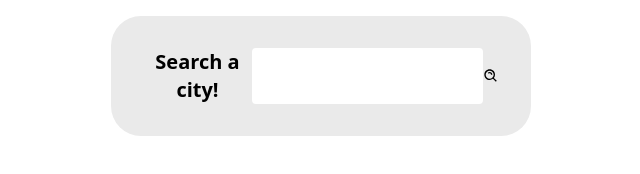
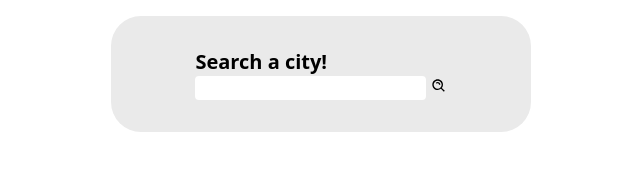
Before and after one commit to lillielovatt/eat-your-luck, a plain HTML site: page index.html in a window 1280 px wide. Shown: the whole page, without its empty margins (319-959 px from the left). Drawn offline with nearby package versions, Linux system fonts and the light colour scheme.

Commit message:
made searchbar pretty

```diff
--- a/index.html
+++ b/index.html
@@ -12,15 +12,23 @@
 </head>
 
 <body class="">
-<div class="mx-auto bg-grey-400 card">
-    <div class="search flex">
-        <h1 class="text-xl font-bold text-center">
-            Search a city!
-          </h1>
-    <input type ="text" class="search-bar rounded flex-auto content-evenly">
-    <button><svg stroke="currentColor" fill="currentColor" stroke-width="0" viewBox="0 0 24 24" height="1em" width="1em" xmlns="http://www.w3.org/2000/svg"><path d="M10,18c1.846,0,3.543-0.635,4.897-1.688l4.396,4.396l1.414-1.414l-4.396-4.396C17.365,13.543,18,11.846,18,10 c0-4.411-3.589-8-8-8s-8,3.589-8,8S5.589,18,10,18z M10,4c3.309,0,6,2.691,6,6s-2.691,6-6,6s-6-2.691-6-6S6.691,4,10,4z"></path><path d="M11.412,8.586C11.791,8.966,12,9.468,12,10h2c0-1.065-0.416-2.069-1.174-2.828c-1.514-1.512-4.139-1.512-5.652,0 l1.412,1.416C9.346,7.83,10.656,7.832,11.412,8.586z"></path></svg></button>
-</div>
-</div>
+    <div class="mx-auto bg-grey-400 grid place-items-center card">
+        <div class="search flex-column content-center">
+            <h1 class="text-xl font-bold text-center flex w-100">
+                Search a city!
+            </h1>
+            <input type="text" class="search-bar rounded flex-auto content-evenly">
+            <button><svg stroke="currentColor" fill="currentColor" stroke-width="0" viewBox="0 0 24 24" height="1em"
+                    width="1em" xmlns="http://www.w3.org/2000/svg">
+                    <path
+                        d="M10,18c1.846,0,3.543-0.635,4.897-1.688l4.396,4.396l1.414-1.414l-4.396-4.396C17.365,13.543,18,11.846,18,10 c0-4.411-3.589-8-8-8s-8,3.589-8,8S5.589,18,10,18z M10,4c3.309,0,6,2.691,6,6s-2.691,6-6,6s-6-2.691-6-6S6.691,4,10,4z">
+                    </path>
+                    <path
+                        d="M11.412,8.586C11.791,8.966,12,9.468,12,10h2c0-1.065-0.416-2.069-1.174-2.828c-1.514-1.512-4.139-1.512-5.652,0 l1.412,1.416C9.346,7.83,10.656,7.832,11.412,8.586z">
+                    </path>
+                </svg></button>
+        </div>
+    </div>
     <!-- jquery link -->
     <script src="https://ajax.googleapis.com/ajax/libs/jquery/3.6.0/jquery.min.js"></script>
     <!-- regular javascript file -->
```
